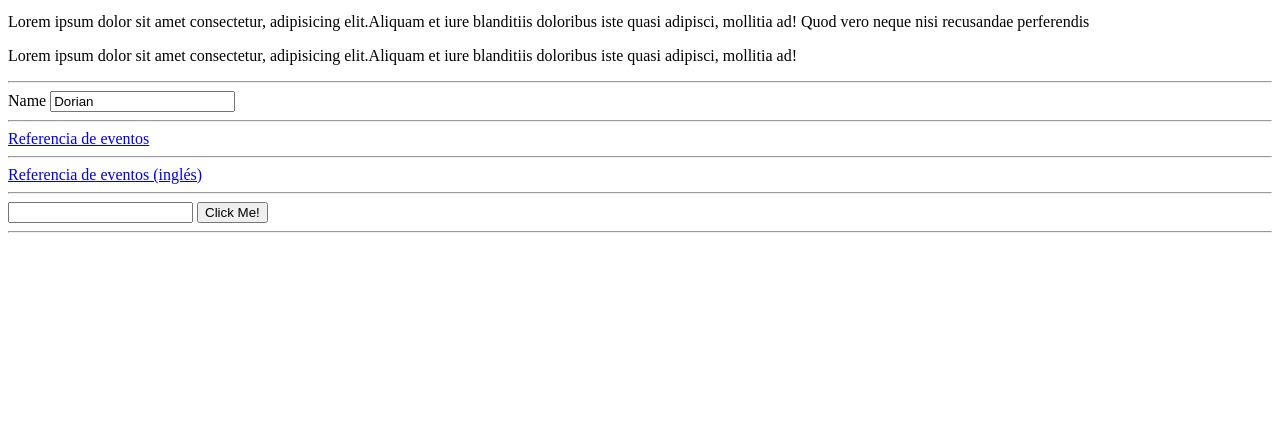
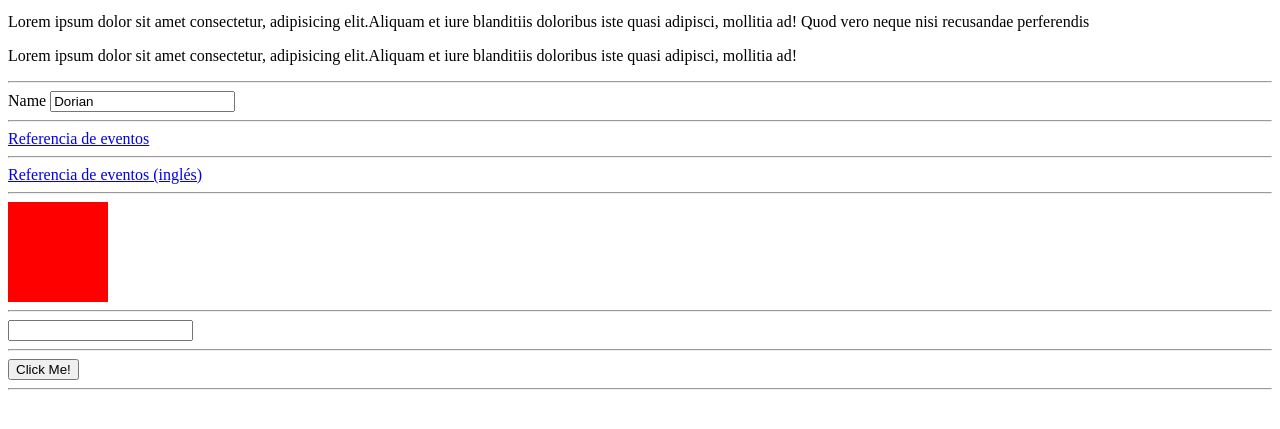
Before and after one commit to CandelaMartinez/Javascript_DesarrolloWeb, a plain HTML site: page index.html in a window 1280 px wide. Shown: the part 101-530 px from the top of the page. Drawn offline with Linux system fonts and the light colour scheme.

Commit message:
until class 27

```diff
--- a/index.html
+++ b/index.html
@@ -25,7 +25,9 @@
    <a href="https://developer.mozilla.org/en-US/docs/Web/Events">Referencia de eventos (inglés)</a>
    <hr>
    <div id="box" class="box red"></div>
+   <hr>
    <input id="input" type="text">
+   <hr>
    <button id="button">Click Me!</button>
    <hr>
 
--- a/scripts.js
+++ b/scripts.js
@@ -68,3 +68,21 @@ else console.log('title no tiene la clase main-title')*/
 //console.log(names.value)
 
 //...........................eventos:
+const button= document.getElementById('button')
+
+const box= document.getElementById('box')
+
+/*button.addEventListener('click', () =>{
+    console.log('hiciste un CLICK')
+})*/
+
+/*button.addEventListener('dblclick', ()=>{
+    console.log('hiciste un doble')
+})*/
+
+box.addEventListener('mouseenter',()=>{
+    box.style.background="green"
+})
+box.addEventListener('mouseleave',()=>{
+    box.style.background="red"
+})
--- a/styles.css
+++ b/styles.css
@@ -0,0 +1,18 @@
+a,
+button{
+    display: block;
+}
+
+.box{
+    width: 100px;
+    height: 100px;
+    background: red;
+}
+
+.red{
+    background: red;
+}
+
+.green{
+    background: green;
+}
```
